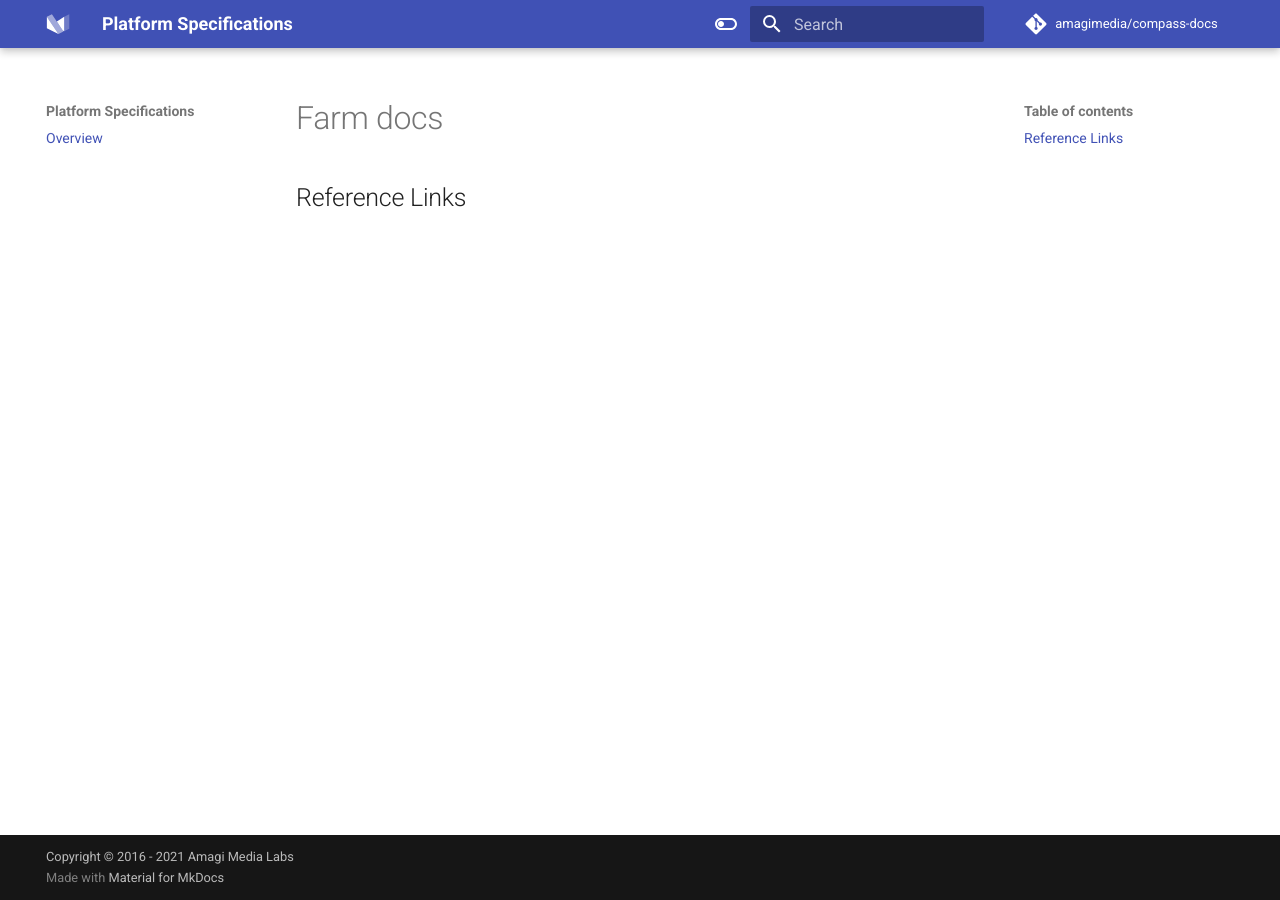
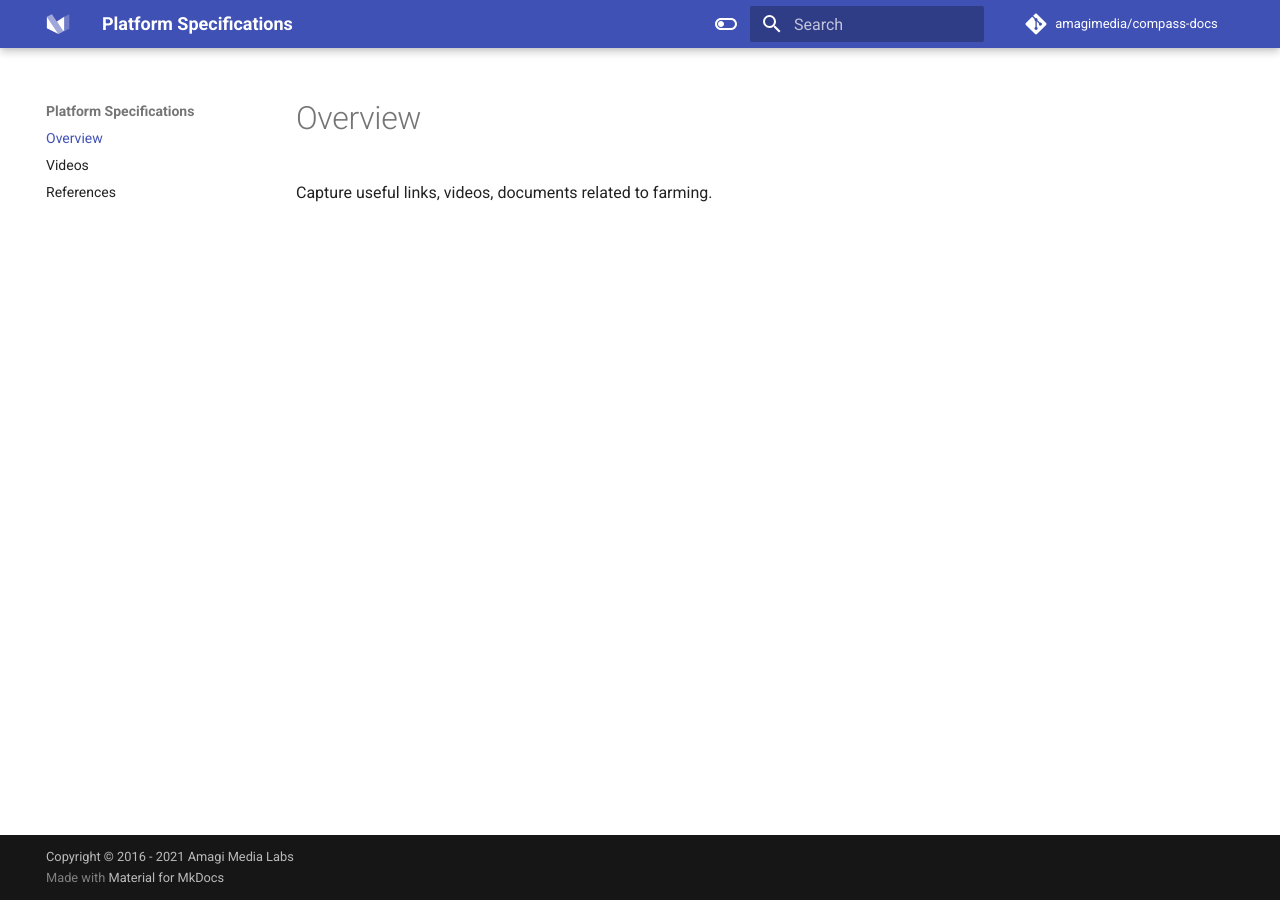
Before and after one commit to shashi-banger/farm-docs, an MkDocs documentation site: the page built from docs/index.md, in a window 1280 px wide. Built offline with MkDocs 1.6.1 and Material for MkDocs 9.7.7, drawn with Linux system fonts in a browser that asks for light colours; comment, search, counter and statistics services are not loaded.

Commit message:
Added initial videos references

```diff
--- a/docs/index.md
+++ b/docs/index.md
@@ -1,3 +1,3 @@
-# Farm docs
+# Overview
 
-## Reference Links
+Capture useful links, videos, documents related to farming.
--- a/mkdocs.yml
+++ b/mkdocs.yml
@@ -104,3 +104,5 @@ markdown_extensions:
 # Page tree
 nav:
   - Overview: index.md
+  - Videos: videos.md
+  - References: references.md
```
Also changed, not shown: docs/references.md (added, +6 -0 lines), docs/videos.md (added, +12 -0 lines).
